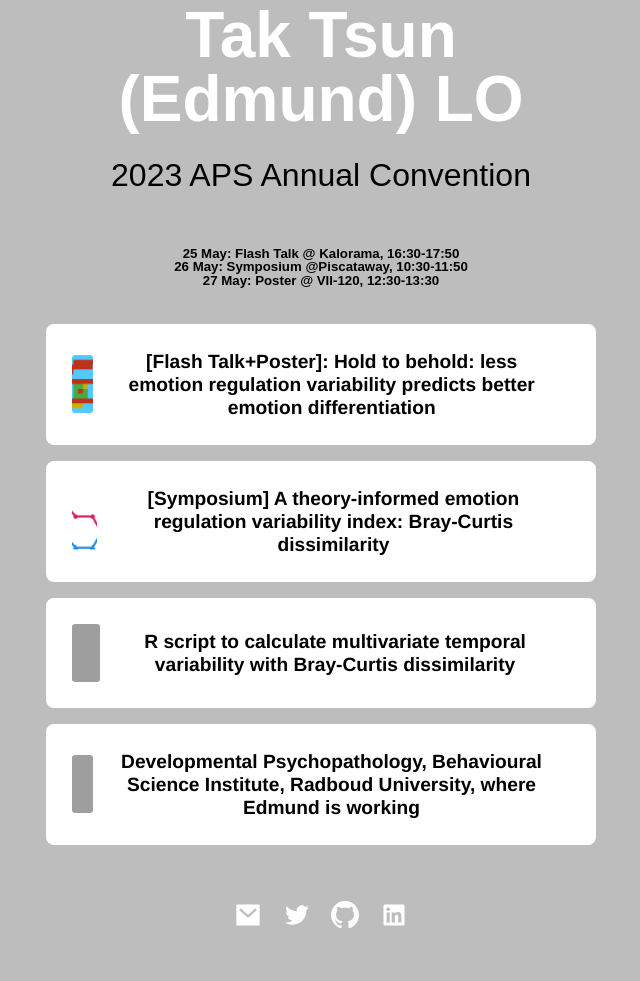
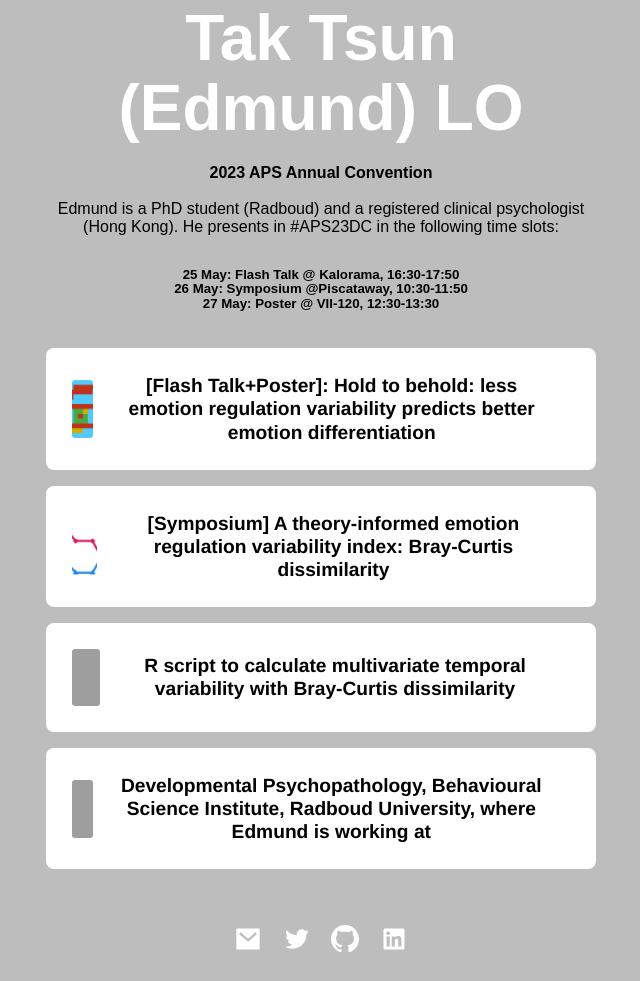
Before and after one commit to taktsun/taktsun.github.io, a website built with Vite: page APS2023/index.html in a window 1280 px wide. Shown: the part 206-1187 px from the top of the page, without its empty margins (319-959 px from the left). Before the commit the page ends 1163 px from the top, so only its background shows below. Built offline with nearby package versions, Linux system fonts and the light colour scheme; grey boxes are pictures that could not be loaded.

Commit message:
update text

```diff
--- a/APS2023/index.html
+++ b/APS2023/index.html
@@ -34,7 +34,8 @@
 Tak Tsun (Edmund) LO
 </h1>
 
-          <p>2023 APS Annual Convention</p>
+          <b>2023 APS Annual Convention</b>
+          <br> Edmund is a PhD student (Radboud) and a registered clinical psychologist (Hong Kong). He presents in #APS23DC in the following time slots:
           <h5>
 		  25 May: Flash Talk @ Kalorama, 16:30-17:50<br>
 		  26 May: Symposium @Piscataway, 10:30-11:50<br>
@@ -63,7 +64,7 @@ Tak Tsun (Edmund) LO
             <li class="link-list">
               <a href="https://github.com/taktsun/dissimilarity-for-ESM-data">
                 <img src="https://upload.wikimedia.org/wikipedia/commons/3/30/Radboudwapen.gif" alt="Emotion Differentiation" />
-                <span>Developmental Psychopathology, Behavioural Science Institute, Radboud University, where Edmund is working</span>
+                <span>Developmental Psychopathology, Behavioural Science Institute, Radboud University, where Edmund is working at</span>
               </a>
             </li>
 
--- a/APS2023/public/styles/style.css
+++ b/APS2023/public/styles/style.css
@@ -119,7 +119,7 @@ body {
 /* Typography */
 p {
   margin: 0 0 1rem 0;
-  line-height: 1.5 !important;
+  line-height: 1.4 !important;
   font-size: clamp(1rem, 0.2500rem + 3.3333vw, 2rem);
 }
 h1,
@@ -129,7 +129,7 @@ h4,
 h5 {
   margin: 2rem 0 0.8rem;
   font-family: var(--font-family-header);
-  line-height: 1;
+  line-height: 1.1;
   color: var(--color-text-main);
 }
 h1 {
```
